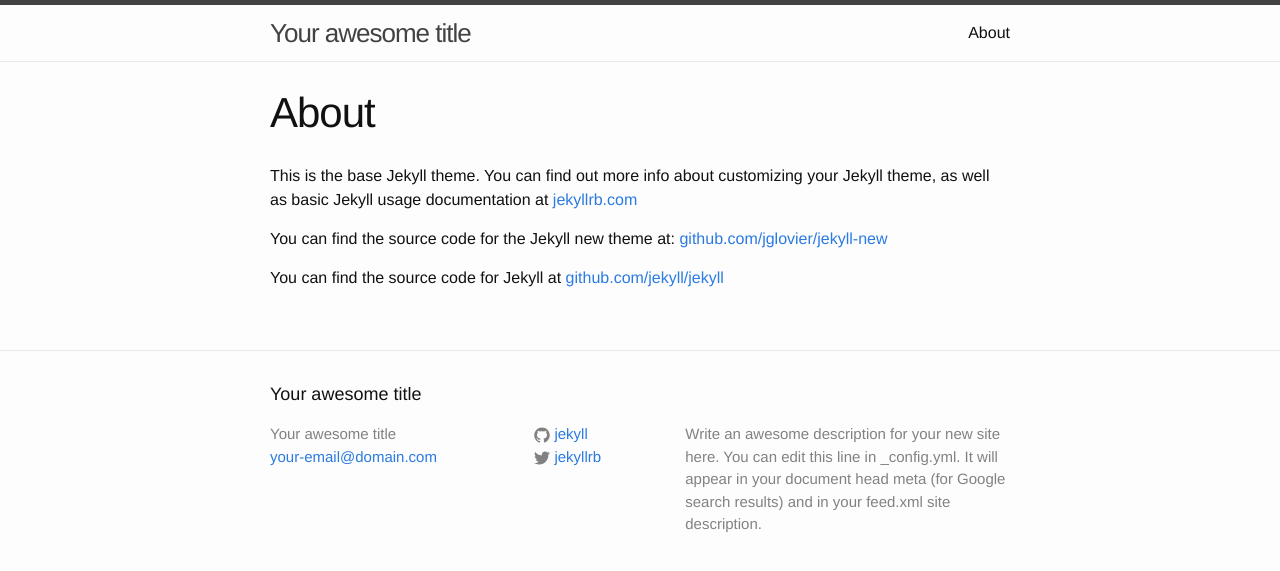
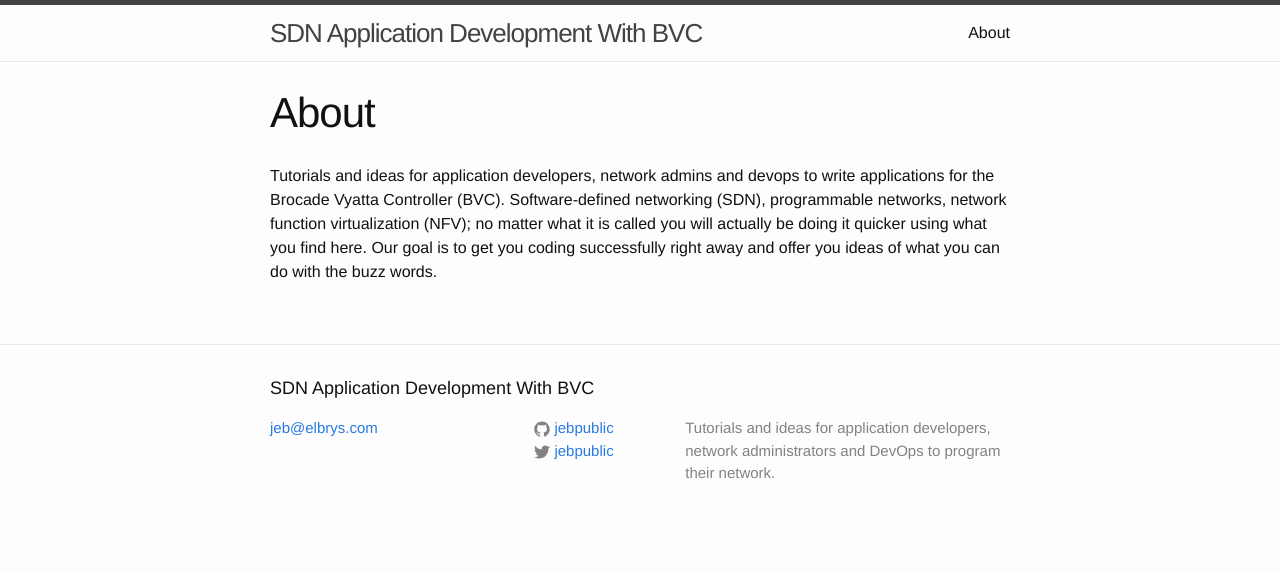
Before and after one commit to BRCDcomm/BVC, a Jekyll site: the page built from about.md, in a window 1280 px wide. Shown: the top 571 px of the page. Built offline with Jekyll 4.4.1, drawn with Linux system fonts in a browser that asks for light colours.

```diff
--- a/_config.yml
+++ b/_config.yml
@@ -1,14 +1,13 @@
 # Site settings
-title: Your awesome title
-email: your-email@domain.com
+title: SDN Application Development With BVC
+email: jeb@elbrys.com
 description: > # this means to ignore newlines until "baseurl:"
-  Write an awesome description for your new site here. You can edit this
-  line in _config.yml. It will appear in your document head meta (for
-  Google search results) and in your feed.xml site description.
+  Tutorials and ideas for application developers, network administrators and
+  DevOps to program their network.
 baseurl: "/BVC" # the subpath of your site, e.g. /blog/
 url: "http://yourdomain.com" # the base hostname & protocol for your site
-twitter_username: jekyllrb
-github_username:  jekyll
+twitter_username: jebpublic
+github_username:  jebpublic
 
 # Build settings
 markdown: kramdown
--- a/_includes/footer.html
+++ b/_includes/footer.html
@@ -7,7 +7,6 @@
     <div class="footer-col-wrapper">
       <div class="footer-col  footer-col-1">
         <ul class="contact-list">
-          <li>{{ site.title }}</li>
           <li><a href="mailto:{{ site.email }}">{{ site.email }}</a></li>
         </ul>
       </div>
--- a/about.md
+++ b/about.md
@@ -4,8 +4,10 @@ title: About
 permalink: /about/
 ---
 
-This is the base Jekyll theme. You can find out more info about customizing your Jekyll theme, as well as basic Jekyll usage documentation at [jekyllrb.com](http://jekyllrb.com/)
-
-You can find the source code for the Jekyll new theme at: [github.com/jglovier/jekyll-new](https://github.com/jglovier/jekyll-new)
-
-You can find the source code for Jekyll at [github.com/jekyll/jekyll](https://github.com/jekyll/jekyll)
+  Tutorials and ideas for application developers, network admins and devops
+  to write applications for the Brocade Vyatta Controller (BVC).
+  Software-defined networking (SDN), programmable networks,
+  network function virtualization (NFV); no matter what it is called
+  you will actually be doing it quicker using what you find here.
+  Our goal is to  get you coding successfully right away
+  and offer you ideas of what you can do with the buzz words.
```
Also changed, not shown: _posts/2015-01-17-install-brocade-vyatta-controller.markdown (added, +16 -0 lines), _posts/2015-01-17-welcome-to-jekyll.markdown (deleted, +0 -25 lines).
